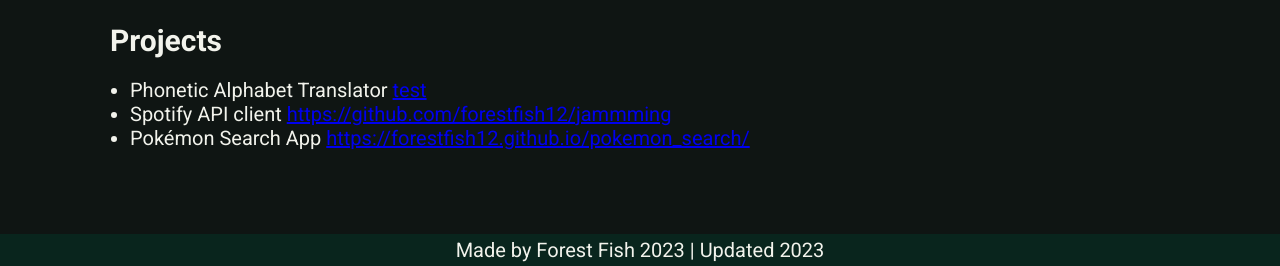
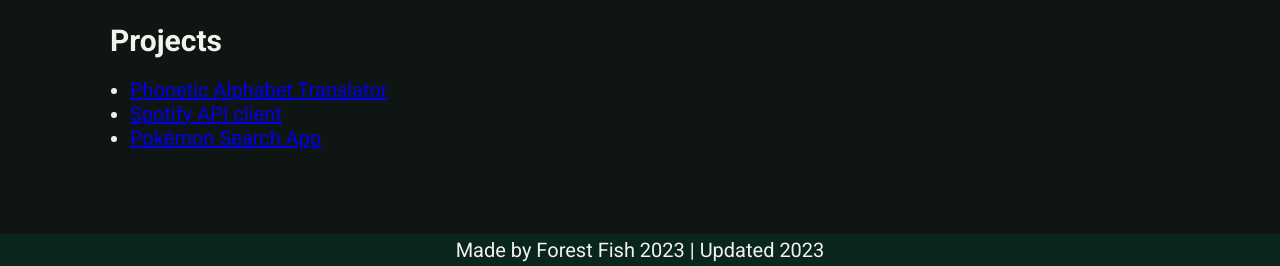
Before and after one commit to forestfish12/Portfolio_Site, a plain HTML site: page index.html in a window 1280 px wide. Shown: the part 534-800 px from the top of the page. Drawn offline with Linux system fonts and the light colour scheme.

Commit message:
Update index.html
fixing issue where github removed the target attribute from links. This happened if the inner text was a url.

```diff
--- a/index.html
+++ b/index.html
@@ -67,9 +67,9 @@
             <section id="projects">
               <h2>Projects</h2>
               <ul>
-                <li>Phonetic Alphabet Translator <a href="https://forestfish12.github.io/phoneticalphatranslator/" target="_blank">test</a></li>
-                <li>Spotify API client <a href="https://github.com/forestfish12/jammming" target="_blank">https://github.com/forestfish12/jammming</a></li>
-                <li>Pokémon Search App <a href="https://forestfish12.github.io/pokemon_search/" target="_blank">https://forestfish12.github.io/pokemon_search/</a></li>
+                <li><a href="https://forestfish12.github.io/phoneticalphatranslator/" target="_blank">Phonetic Alphabet Translator</a></li>
+                <li><a href="https://github.com/forestfish12/jammming" target="_blank">Spotify API client</a></li>
+                <li><a href="https://forestfish12.github.io/pokemon_search/" target="_blank">Pokémon Search App</a></li>
               </ul>
             </section>
           </article>
```
